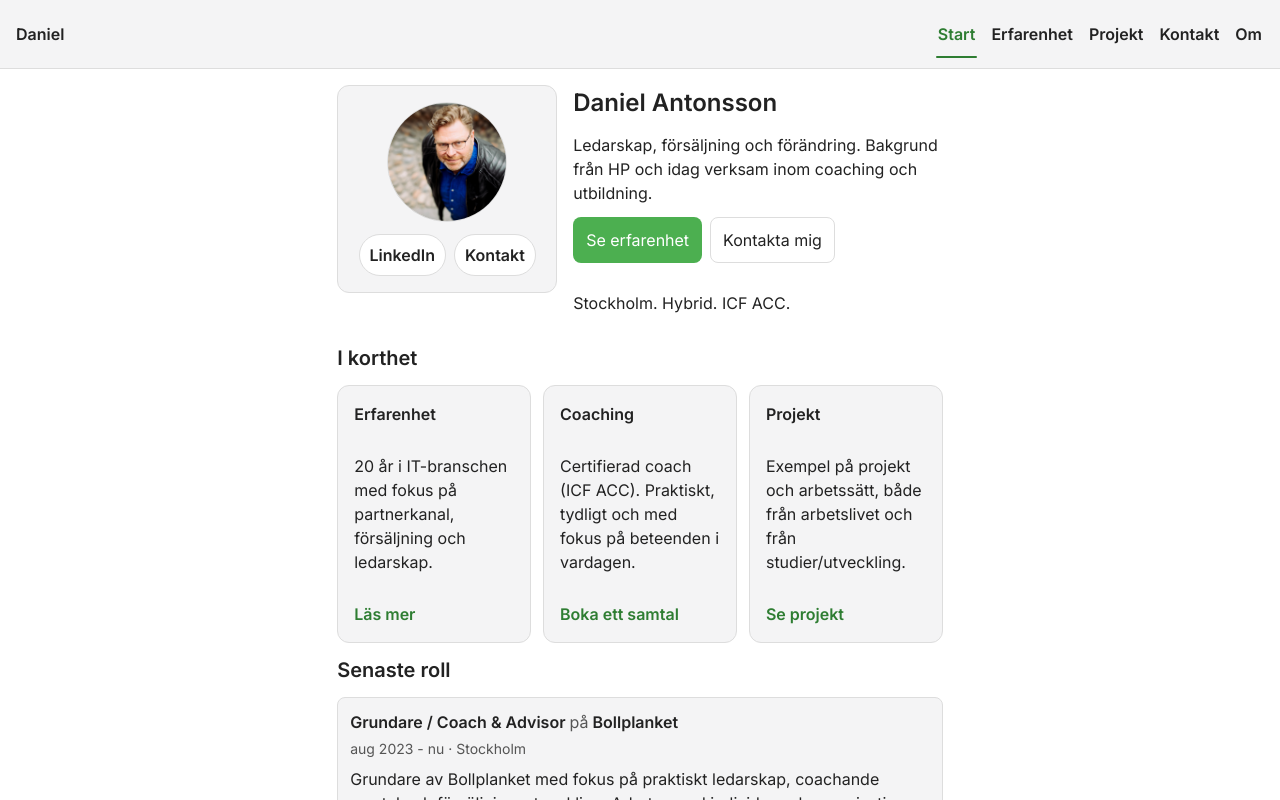
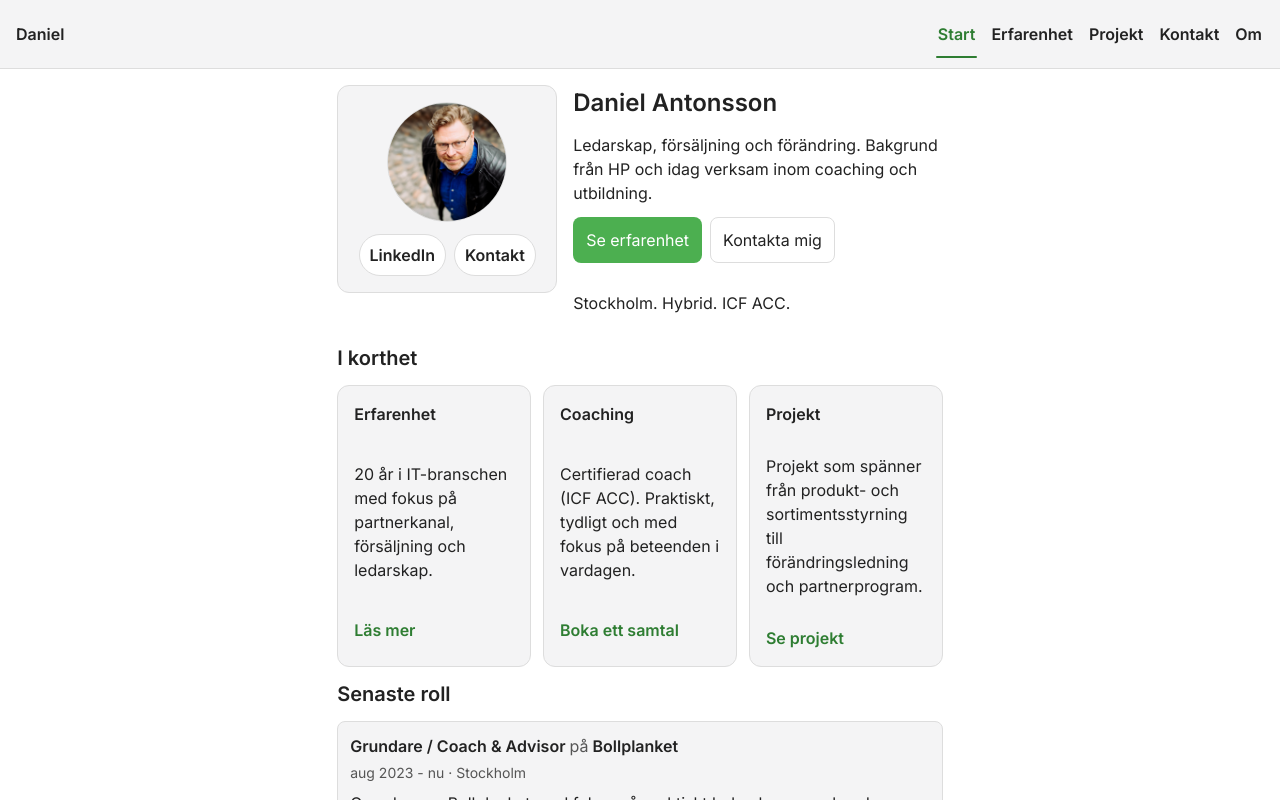
Before and after one commit to BetULose/cv-site, a Vue app in the folder cv-site/: page / in a window 1280 px wide. Shown: the top 800 px of the page. Built offline with nearby package versions, Linux system fonts and the light colour scheme.

Commit message:
Refine home projects summary and remove duplicate section

```diff
--- a/cv-site/src/views/HomeView.vue
+++ b/cv-site/src/views/HomeView.vue
@@ -54,13 +54,14 @@
 
         <article class="card stack">
           <h3 class="t-h3">Projekt</h3>
-          <p class="muted">
-            Exempel på projekt och arbetssätt, både från arbetslivet och från studier/utveckling.
-          </p>
+            <p class="muted">
+                Projekt som spänner från produkt- och sortimentsstyrning till förändringsledning och partnerprogram.
+            </p>
           <RouterLink class="link" to="/projekt">Se projekt</RouterLink>
         </article>
       </div>
     </section>
+
 
     <!-- Latest experience -->
     <section class="stack" aria-labelledby="latest">
@@ -74,9 +75,14 @@
 
 <script setup>
 import { computed } from "vue";
+
 import ExperienceItem from "../components/ExperienceItem.vue";
+import profileImg from "../assets/profile.jpg";
+
 import { experiences } from "../data/experience";
-import profileImg from "../assets/profile.jpg";
+import { projects } from "../data/projects";
+
+const projectTeasers = computed(() => projects.slice(0, 3));
 
 function toSortValue(job) {
   const end = job.end && job.end.trim() ? job.end : "9999-12";
```
